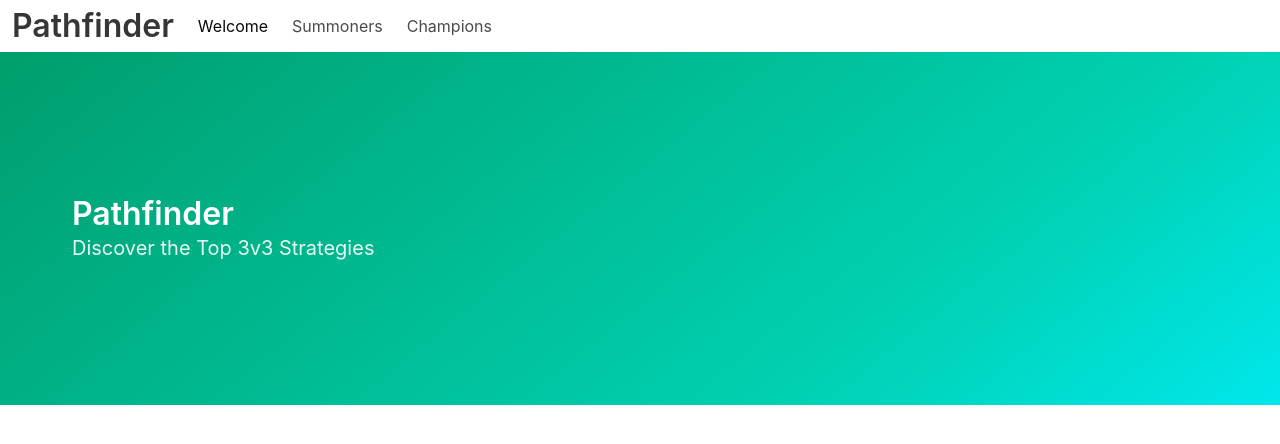
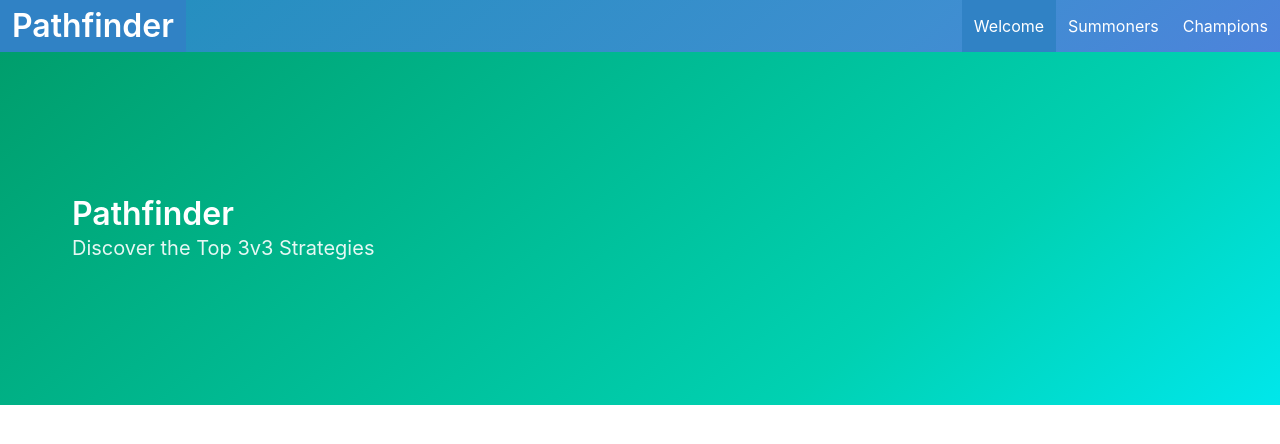
Before and after one commit to kihashi/pathfinder, a Vue app: page / in a window 1280 px wide. Shown: the top 444 px of the page. Built offline with nearby package versions, Linux system fonts and the light colour scheme.

Commit message:
Add automated routing nav to header.

```diff
--- a/src/components/HeaderBar.vue
+++ b/src/components/HeaderBar.vue
@@ -1,4 +1,5 @@
 <template>
+  <section class="hero is-info is-bold">
       <nav class="navbar">
         <div class="navbar-brand">
           <a class="navbar-item" href="/">
@@ -15,9 +16,12 @@
         </div>
         <div class="navbar-menu"
           v-bind:class="{ 'is-active': menu_active }">
+          <div class="navbar-end">
             <router-link v-for="route in this.$router.options.routes" :key="route.order" class="navbar-item" :to="route">{{route.name}}</router-link>
           </div>
+        </div>
       </nav>
+  </section>
 </template>
 
 <script>
```
Lines whose indentation alone changed are shown as unchanged.
